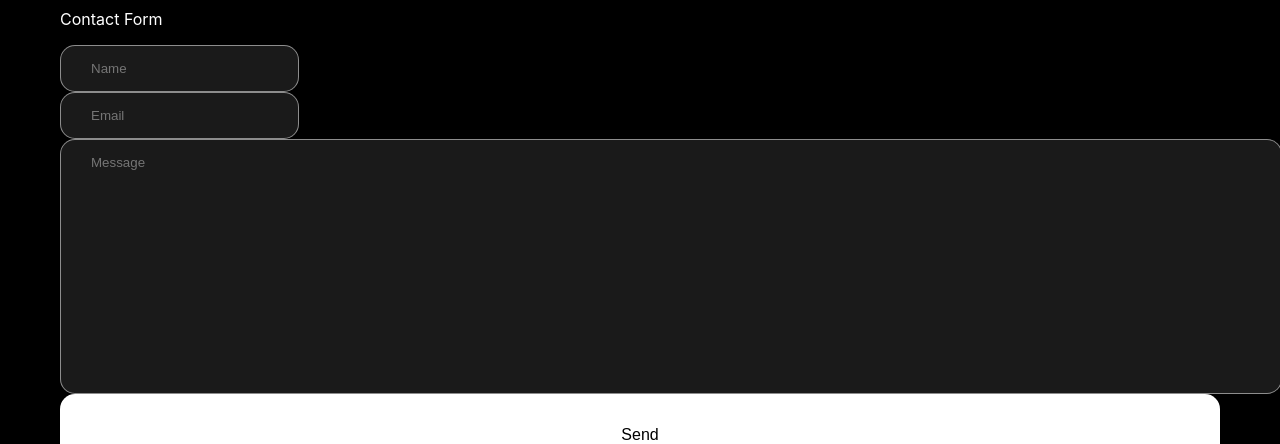
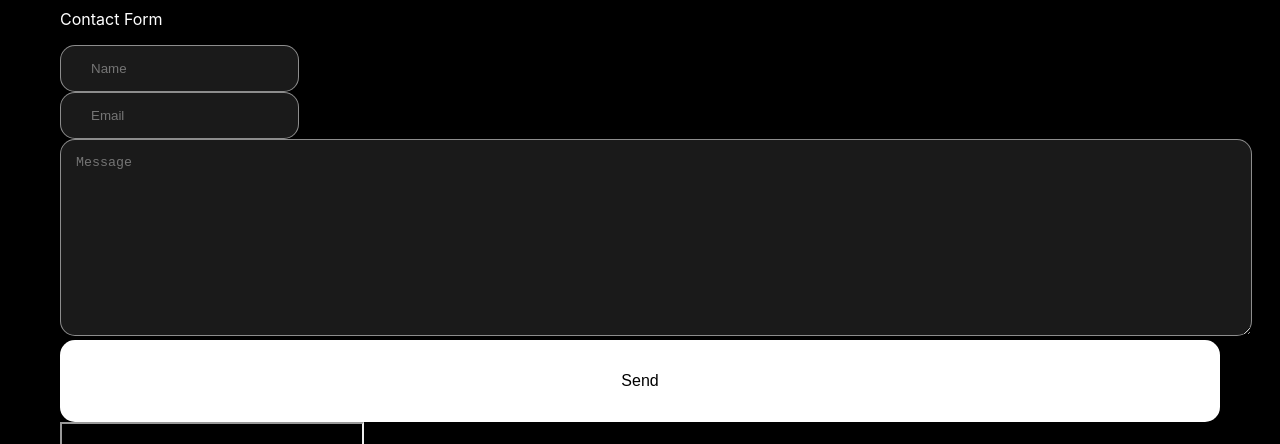
Before and after one commit to ptuyishi-su/Portfolio, a React (Create React App) app: page / in a window 1280 px wide. Shown: the part 1600-2044 px from the top of the page. Built offline with nearby package versions, Linux system fonts and the light colour scheme; no server answers; grey boxes are pictures that could not be loaded.

Commit message:
input field update

```diff
--- a/src/App.css
+++ b/src/App.css
@@ -91,15 +91,18 @@ p {
     align-items: center;
 
 }
-.LargeInputField{
+
+textarea{
     border-radius: 15px;
     border: 1.8px solid rgba(255, 255, 255, 0.50);
     background: rgba(255, 255, 255, 0.10);
     width: 100%;
     padding: 0 30px;
+    padding: 15px ;
     align-items: flex-start;
-    padding: 15px 30px 223px;
 }
+
+
 
 .buttonPrimary{
     border-radius: 15px;
--- a/src/Pages/Home/AboutMe.jsx
+++ b/src/Pages/Home/AboutMe.jsx
@@ -37,15 +37,18 @@ export default function AboutMe () {
                     <p>Contact Form</p>
                     <form onSubmit={onSubmit}>
                         <div className="block lg:flex gap-5 pb-5 pt-2">
-                            <div className=" pb-5 lg:pb-0 sm:w-[100%]">
-                                <input type="text" name="name" placeholder="Name" className="inputField"/>
+
+                            <div className="  pb-5 lg:pb-0 sm:w-[100%]">
+                                <input type="text" name="name" placeholder="Name" required className="inputField"/>
                             </div>
                             <div>
-                                <input type="text" name="email" placeholder="Email" className="inputField"/>
+                                <input type="text" name="email" placeholder="Email" required className="inputField ]"/>
                             </div>
                         </div>
                         <div className="pb-5">
-                            <input type="text" name="message" placeholder="Message" className="LargeInputField"/>
+                        <textarea rows="11" cols="33" placeholder="Message" required >
+
+                        </textarea>
                         </div>
                         <div>
                             <button className="buttonPrimary" type="submit">
--- a/src/Pages/Home/Footer.jsx
+++ b/src/Pages/Home/Footer.jsx
@@ -5,8 +5,6 @@ import Email from "../../data/images/message.svg"
 import Behance from "../../data/images/Behance.svg"
 import Linkedin from "../../data/images/LinkedIn.svg"
 import Github from "../../data/images/Github.svg"
-
-
 
 
 export default function Footer() {
```
